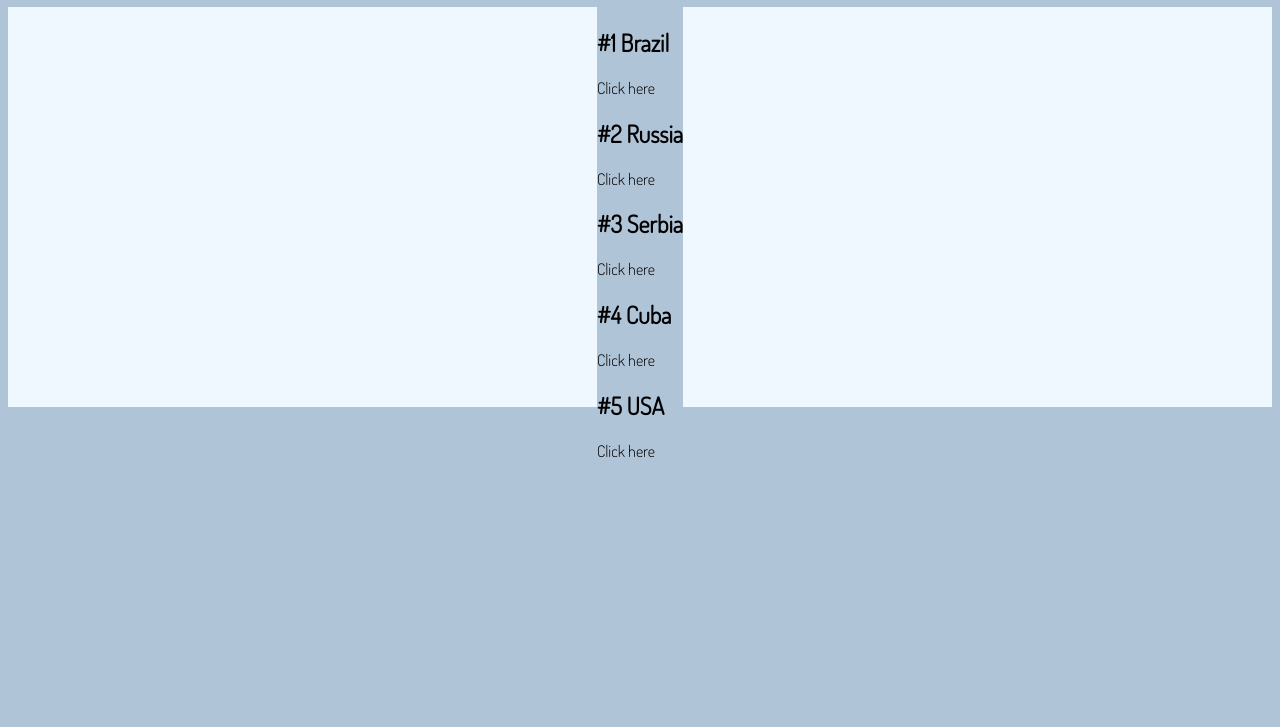
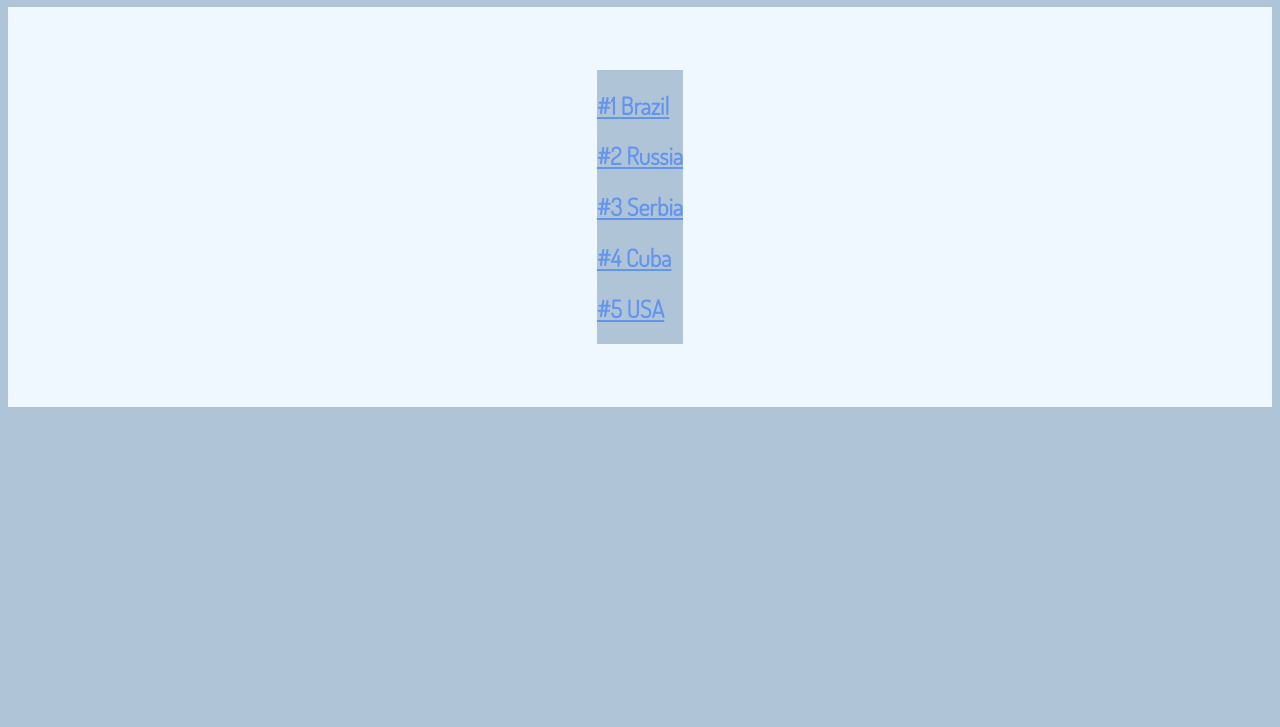
Before and after one commit to Emelyb12/Top-5-Volleyball-Teams-, a plain HTML site: page index.html in a window 1280 px wide. Shown: the part 73-800 px from the top of the page. Drawn offline with Linux system fonts and the light colour scheme.

Commit message:
update 2/27

```diff
--- a/index.css
+++ b/index.css
@@ -4,7 +4,7 @@
 
  h1{
   text-align: center;
-  background-color:rgb(173, 169, 169);
+  background-color:aliceblue;
   color:black;
 
 }
@@ -32,3 +32,6 @@ section{
   flex-wrap: wrap;
   font-family: "dosis"
 }
+a{
+  color: cornflowerblue;
+}
--- a/index.html
+++ b/index.html
@@ -12,28 +12,28 @@
   <section>
 
     <div>
-    <h2>#1 Brazil</h2>
-    <p>Click here</p>
+    <h2> <a href="Brazil.html">#1 Brazil</a></h2>
+    <p></p>
     <div>
 
     <div>
-    <h2> #2 Russia </h2>
-    <p>Click here</p>
+    <h2><a href="Russia.html">#2 Russia</a> </h2>
+    <p></p>
     <div>
 
     <div>
-    <h2>#3 Serbia</h2>
-    <p>Click here</p>
+    <h2><a href="Serbia.html">#3 Serbia</a><h2></h2>
+    <p></p>
     <div>
 
       <div>
-      <h2>#4 Cuba </h2>
-      <p>Click here</p>
+      <h2><a href="Cuba.html">#4 Cuba</a> </h2>
+      <p></p>
       </div>
 
       <div>
-      <h2>#5 USA</h2>
-      <p>Click here</p>
+      <h2><a href="USA.html">#5 USA</a></h2>
+      <p></p>
       </div>
 
 
```
